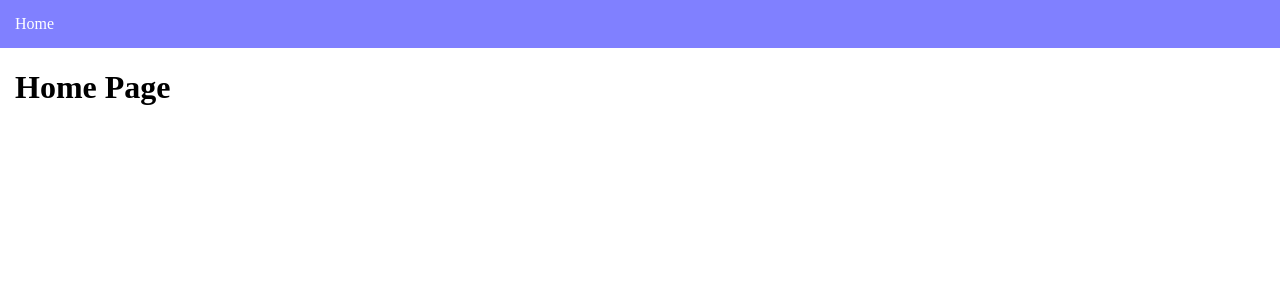
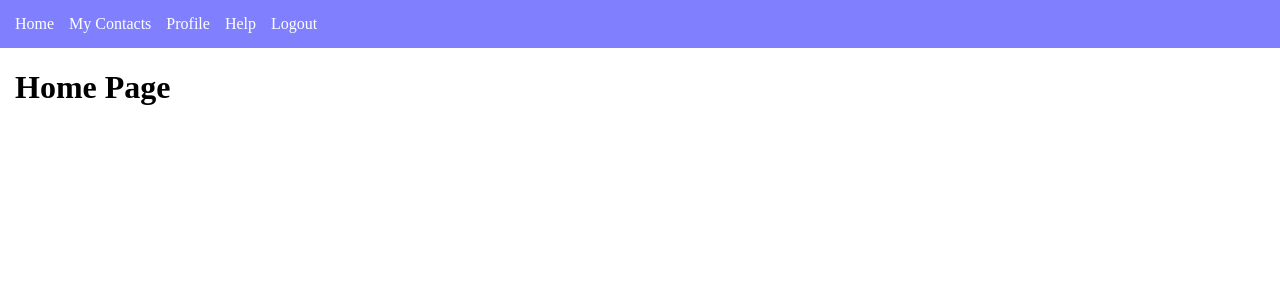
Before and after one commit to BrettMatsumoto/ng-rolodex, an Angular app: page / in a window 1280 px wide. Shown: the top 300 px of the page. Built offline with nearby package versions, Linux system fonts and the light colour scheme.

Commit message:
added properly named header link names

```diff
--- a/src/app/components/header/header.component.html
+++ b/src/app/components/header/header.component.html
@@ -4,10 +4,18 @@
     </li>
 
     <li>
-        <a routerLink="contacts"></a>
+        <a routerLink="contacts">My Contacts</a>
     </li>
 
     <li>
-        <a routerLink="profile"></a>
+        <a routerLink="profile">Profile</a>
+    </li>
+
+    <li>
+        <a routerLink="help">Help</a>
+    </li>
+
+    <li>
+        <a routerLink="logout">Logout</a>
     </li>
 </ul>
```
